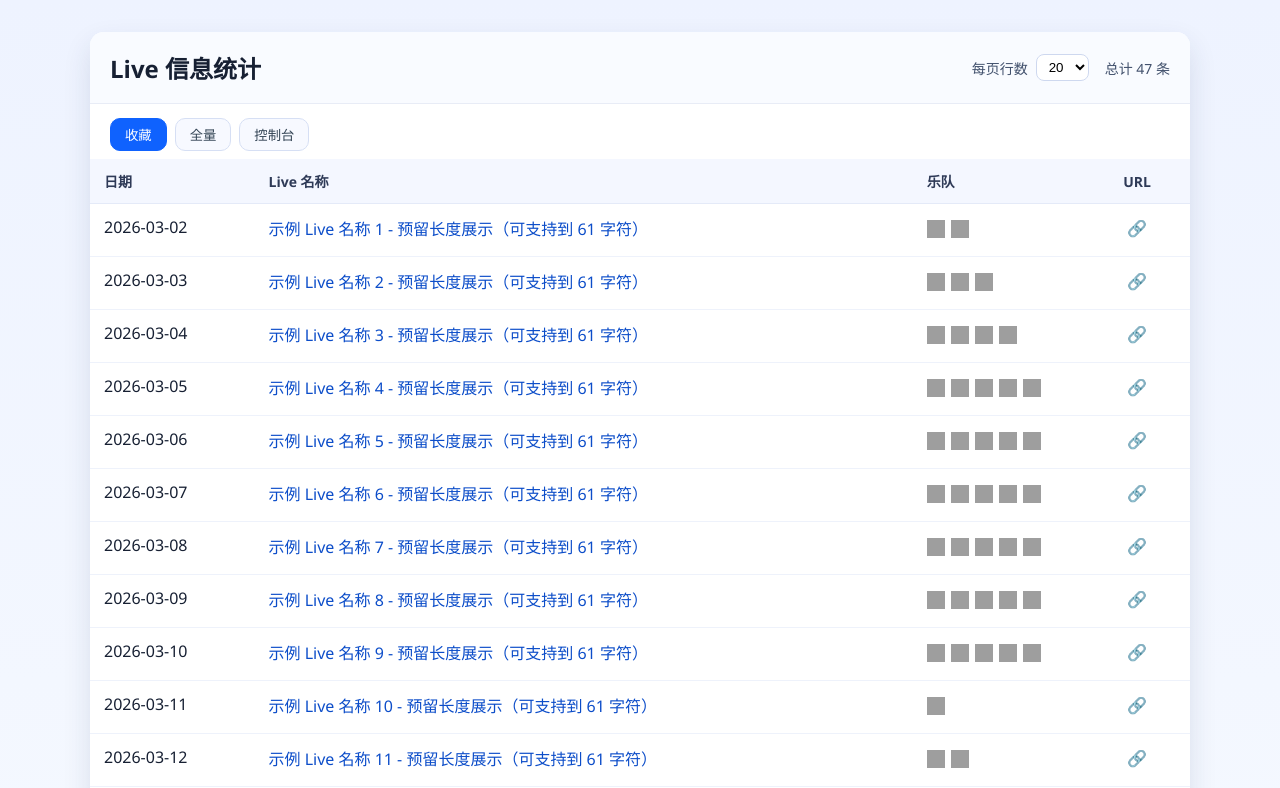
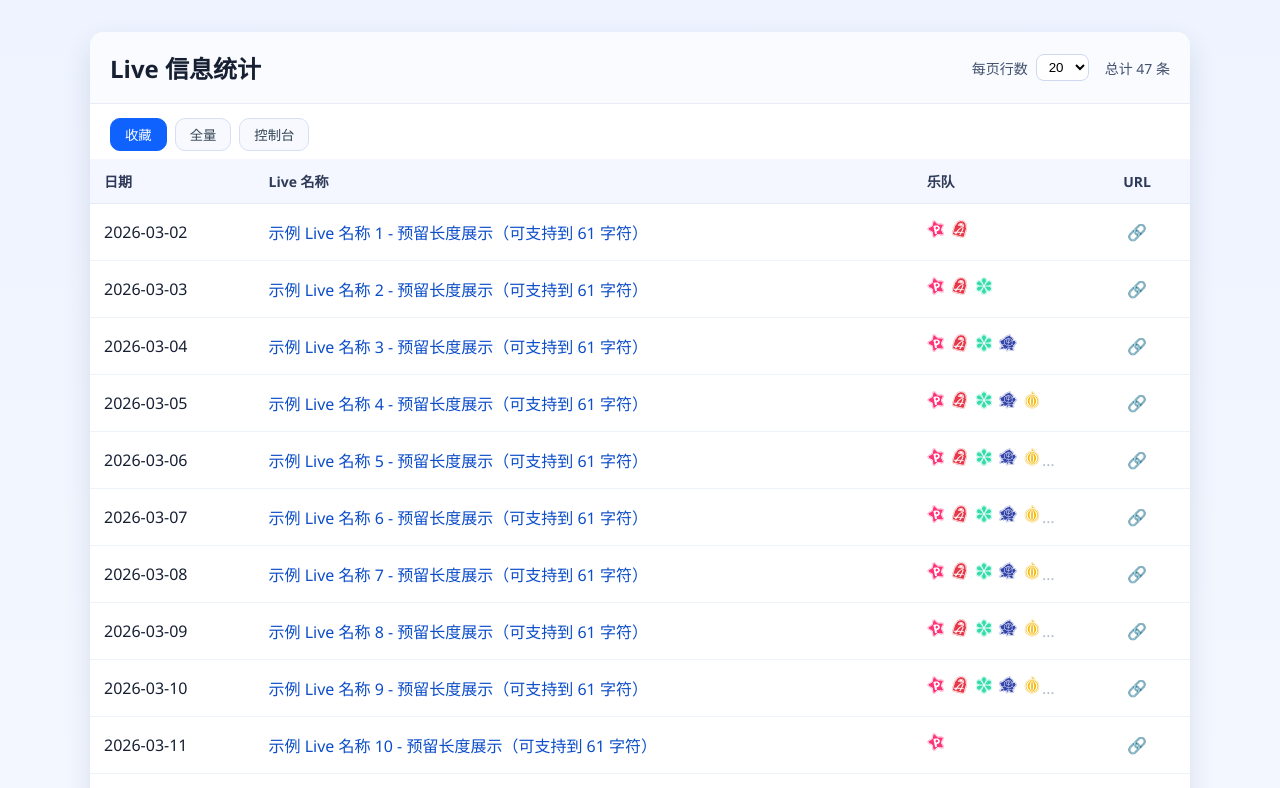
Before and after one commit to xiluoshiro/live_set_list, a React (Vite) app in the folder frontend/: page / in a window 1280 px wide. Shown: the top 788 px of the page. Built offline with nearby package versions, Linux system fonts and the light colour scheme; grey boxes are pictures that could not be loaded.

Commit message:
修改格式布局

```diff
--- a/frontend/src/App.tsx
+++ b/frontend/src/App.tsx
@@ -1,23 +1,17 @@
 import { useEffect, useMemo, useState } from "react";
+import { BAND_ICON_COUNT, BandIconsCell, type BandIconInput } from "./components/BandIconsCell";
 import "./styles.css";
 
 type LiveRow = {
   id: number;
   date: string;
   liveName: string;
-  icons: { src: string; alt: string }[];
+  icons: BandIconInput[];
   url: string;
   description: string;
 };
 type TabKey = "favorites" | "all" | "console";
 type FavoriteMap = Record<number, boolean>;
-
-const ICON_POOL = [
-  { src: "/icons/mic.svg", alt: "麦克风" },
-  { src: "/icons/equalizer.svg", alt: "均衡器" },
-  { src: "/icons/cd.svg", alt: "唱片" },
-  { src: "/icons/ticket.svg", alt: "票券" },
-];
 
 const MOCK_ROWS: LiveRow[] = Array.from({ length: 47 }, (_, idx) => {
   const i = idx + 1;
@@ -26,7 +20,7 @@ const MOCK_ROWS: LiveRow[] = Array.from({ length: 47 }, (_, idx) => {
     id: i,
     date: `2026-03-${String((i % 28) + 1).padStart(2, "0")}`,
     liveName: `示例 Live 名称 ${i} - 预留长度展示（可支持到 61 字符）`,
-    icons: Array.from({ length: iconCount }, (_, n) => ICON_POOL[n % ICON_POOL.length]),
+    icons: Array.from({ length: iconCount }, (_, n) => ((n % BAND_ICON_COUNT) + 1).toString()),
     url: `https://example.com/live/${i}`,
     description: `这是第 ${i} 条 live 的占位详情。后续可替换为接口返回内容。`,
   };
@@ -175,18 +169,8 @@ function App() {
                           {row.liveName}
                         </button>
                       </td>
-                      <td title={`${row.icons.length} 个图标`}>
-                        <div className="icons-cell">
-                          {row.icons.map((icon, index) => (
-                            <img
-                              key={`${row.id}-${icon.src}-${index}`}
-                              src={icon.src}
-                              alt={icon.alt}
-                              className="icon-img"
-                              loading="lazy"
-                            />
-                          ))}
-                        </div>
+                      <td className="band-cell" title={`${row.icons.length} 个图标`}>
+                        <BandIconsCell icons={row.icons} rowId={row.id} />
                       </td>
                       <td>
                         <a
--- /dev/null
+++ b/frontend/src/components/BandIconsCell.tsx
@@ -0,0 +1,59 @@
+type BandIconInput = number | string;
+
+const BAND_ICON_COUNT = 12;
+const BAND_ICON_SRC: Record<number, string> = Object.fromEntries(
+  Array.from({ length: BAND_ICON_COUNT }, (_, i) => [i + 1, `/icons/Band_${i + 1}.svg`]),
+) as Record<number, string>;
+
+function normalizeBandCode(value: BandIconInput): number | null {
+  if (typeof value === "number") {
+    return Number.isInteger(value) && value >= 1 && value <= BAND_ICON_COUNT ? value : null;
+  }
+
+  const text = value.trim();
+  if (!text) return null;
+
+  const pureNumber = Number(text);
+  if (Number.isInteger(pureNumber) && pureNumber >= 1 && pureNumber <= BAND_ICON_COUNT) {
+    return pureNumber;
+  }
+
+  const match = text.match(/band[_-]?(\d+)(?:\.svg)?$/i);
+  if (!match) return null;
+
+  const code = Number(match[1]);
+  return Number.isInteger(code) && code >= 1 && code <= BAND_ICON_COUNT ? code : null;
+}
+
+function toBandIcon(value: BandIconInput): { code: number; src: string } | null {
+  const code = normalizeBandCode(value);
+  if (!code) return null;
+  return { code, src: BAND_ICON_SRC[code] };
+}
+
+export function BandIconsCell({ icons, rowId }: { icons: BandIconInput[]; rowId: number }) {
+  const bandIcons = icons
+    .map((icon) => toBandIcon(icon))
+    .filter((icon): icon is { code: number; src: string } => icon !== null);
+  const hasOverflowHint = bandIcons.length > 5;
+
+  return (
+    <div className={`icons-cell-wrap ${hasOverflowHint ? "has-overflow" : "no-overflow"}`}>
+      <div className="icons-cell">
+        {bandIcons.map((icon, index) => (
+          <img
+            key={`${rowId}-${icon.code}-${index}`}
+            src={icon.src}
+            alt={`Band ${icon.code}`}
+            className="icon-img"
+            loading="lazy"
+          />
+        ))}
+      </div>
+      {hasOverflowHint && <span className="icons-overflow-hint">…</span>}
+    </div>
+  );
+}
+
+export { BAND_ICON_COUNT };
+export type { BandIconInput };
--- a/frontend/src/styles.css
+++ b/frontend/src/styles.css
@@ -102,7 +102,7 @@ thead th {
 tbody td {
   padding: 12px 14px;
   border-bottom: 1px solid #eef2fb;
-  vertical-align: top;
+  vertical-align: middle;
 }
 
 tbody tr:hover {
@@ -206,17 +206,26 @@ tbody tr:hover {
 
 .icons-cell {
   white-space: nowrap;
-  overflow-x: auto;
+  overflow-x: scroll;
   overflow-y: hidden;
   display: flex;
-  align-items: center;
+  align-items: flex-start;
   gap: 6px;
-  min-height: 28px;
+  height: 32px;
   max-width: 118px;
-  padding-bottom: 2px;
+  width: 118px;
+  padding-top: 4px;
   scrollbar-width: thin;
   scrollbar-color: transparent transparent;
   scrollbar-gutter: stable;
+}
+
+.icons-cell-wrap {
+  position: relative;
+  width: 118px;
+  min-height: 32px;
+  display: flex;
+  align-items: center;
 }
 
 .icon-img {
@@ -225,7 +234,7 @@ tbody tr:hover {
   flex: 0 0 auto;
 }
 
-.icons-cell:hover {
+.icons-cell-wrap.has-overflow .icons-cell:hover {
   scrollbar-color: #cfd5df transparent;
 }
 
@@ -242,14 +251,31 @@ tbody tr:hover {
   border-radius: 999px;
 }
 
-.icons-cell:hover::-webkit-scrollbar-thumb {
+.icons-cell-wrap.has-overflow .icons-cell:hover::-webkit-scrollbar-thumb {
   background: #cfd5df;
+}
+
+.icons-cell-wrap.no-overflow .icons-cell {
+  overflow-x: hidden;
 }
 
 .icons-cell::-webkit-scrollbar-button {
   display: none;
   width: 0;
   height: 0;
+}
+
+.icons-overflow-hint {
+  position: absolute;
+  right: -10px;
+  top: 50%;
+  transform: translateY(-50%);
+  line-height: 1;
+  padding-left: 6px;
+  background: transparent;
+  color: #8f9ab0;
+  opacity: 0.65;
+  pointer-events: none;
 }
 
 a {
```
